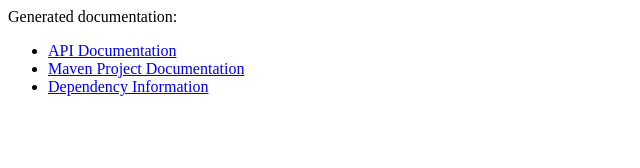
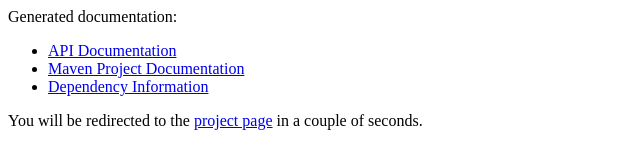
Before and after one commit to rwitzel/streamflyer, a plain HTML site: page index.html in a window 1280 px wide. Shown: the whole page, without its empty margins (0-640 px from the left). Drawn offline with Linux system fonts and the light colour scheme.

Commit message:
changed: the index.html will redirect to the actual project home.

```diff
--- a/index.html
+++ b/index.html
@@ -1,4 +1,7 @@
 <html>
+<head>
+	<meta http-equiv="refresh" content="5; url=https://github.com/rwitzel/streamflyer" />
+</head>
 <body>
 
 <p>Generated documentation:</p>
@@ -9,5 +12,7 @@
   <li><a href="site/dependency-info.html">Dependency Information</a></li>
 </ul>
 
+<p>You will be redirected to the <a href="https://github.com/rwitzel/streamflyer">project page</a> in a couple of seconds.
+
 </body>
 </html>
```
Also changed, not shown: 1 other file.
